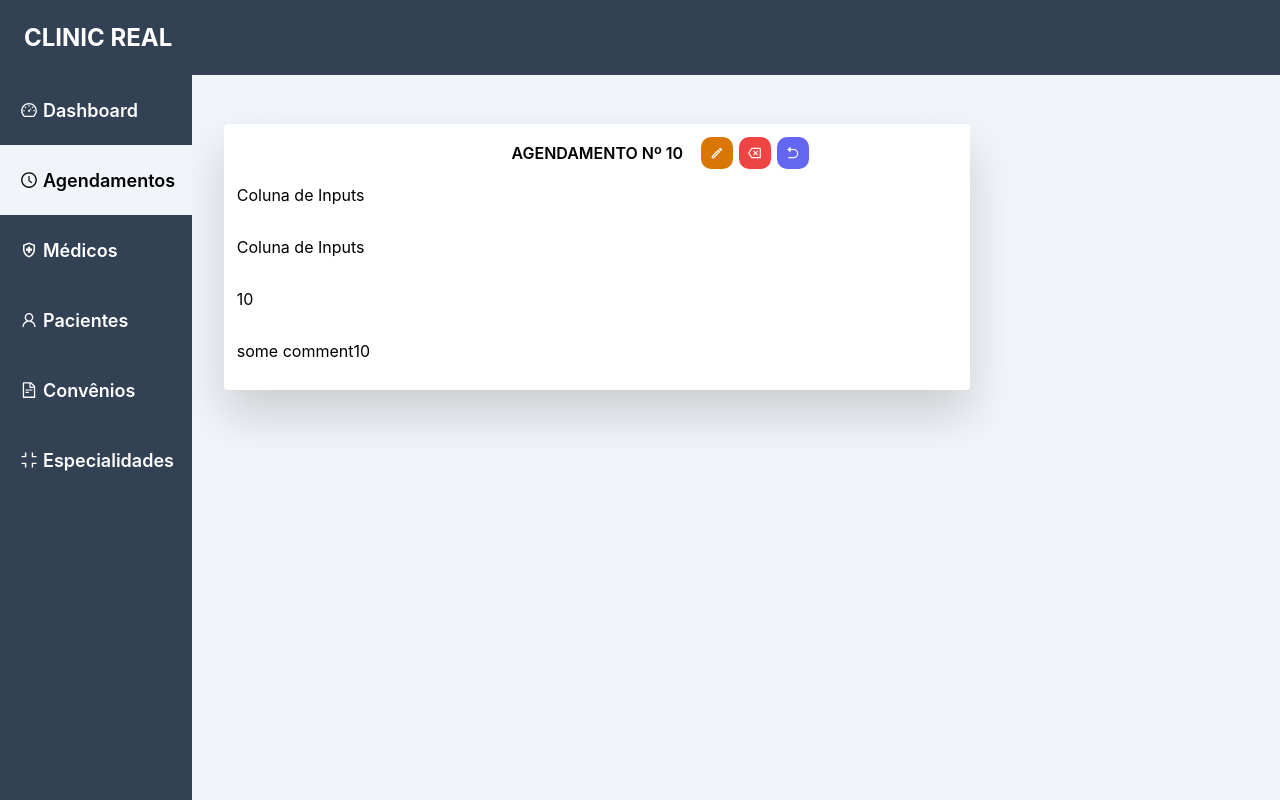
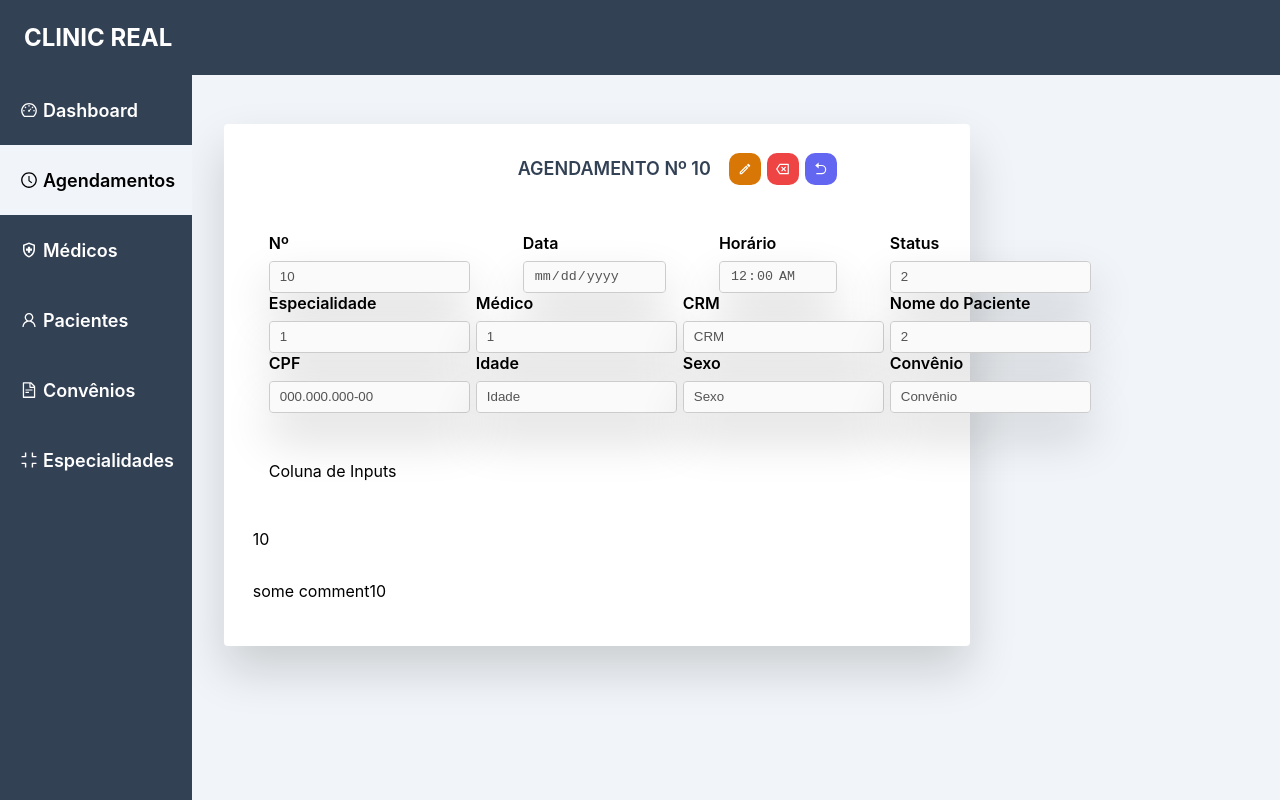
Before and after one commit to gusouza97/Project-Sistema-de-Agendamento-Medico, a React (Create React App) app in the folder app/front/: page /agendamentos/10 in a window 1280 px wide. Built offline with nearby package versions, Linux system fonts and the light colour scheme; data requests are answered from the project's data file.

Commit message:
update: implementar o layout geral da página de view agendamento

```diff
--- a/app/front/src/Components/Input/Input.js
+++ b/app/front/src/Components/Input/Input.js
@@ -1,10 +1,31 @@
 // Styles
 import style from './Input.module.css';
 
-function Input(){
-    return(
+function Input({
+  placeholder, type, value, disabled,
+}) {
+  return (
+    <div className={style.Input}>
 
-    );
+      {disabled === true && (
+        <input
+          type={type}
+          placeholder={placeholder}
+          value={value}
+          disabled
+        />
+      )}
+
+      {disabled === false && (
+      <input
+        type={type}
+        placeholder={placeholder}
+        value={value}
+      />
+      )}
+
+    </div>
+  );
 }
 
 export default Input;
--- a/app/front/src/Components/Input/Input.module.css
+++ b/app/front/src/Components/Input/Input.module.css
@@ -0,0 +1,23 @@
+.Input {
+    background:#FFF;
+    border: 1px solid #ccc;
+    border-radius:4px;
+    box-shadow:0px 24px 48px 0 rgba(0,0,0,0.16);
+    display: flex;
+    justify-content: space-between;
+    height: 30px;
+    margin-top: 0.5em;
+    width: 100%;
+}
+
+.Input input {
+    border: none;
+    outline: none;
+    padding: 5px 10px;
+    width: 100%;
+}
+
+.Input input::placeholder {
+    font-weight: 100;
+    font-size: 14px;
+}
--- a/app/front/src/Pages/Agendamentos/Visualizar/VerAgendamentos.js
+++ b/app/front/src/Pages/Agendamentos/Visualizar/VerAgendamentos.js
@@ -15,29 +15,40 @@ import Column from '../../../Layout/Column/Column';
 import Row from '../../../Layout/Row/Row';
 import Title from '../../../Components/Title/Title';
 import Button from '../../../Components/Button/Button';
+import Input from '../../../Components/Input/Input';
 
 function VerAgendamentos() {
   const params = useParams();
   const [agendamento, setAgendamento] = useState([]);
+  const [disabled, setDisabled] = useState(false);
+
+  const handleEdit = () => {
+    if (disabled === true) {
+      setDisabled(false);
+    } else {
+      setDisabled(true);
+    }
+  };
 
   useEffect(() => {
     const loadAll = async () => {
       const list = await getApi.getConsultaId(params.id);
       setAgendamento(list[0].data);
     };
-
+    setDisabled(true);
     loadAll();
   }, []);
 
   return (
     <Wrapper>
       <Panel width="ExtraLarge">
+        <div className={style.container_main}>
           <Column>
             <Row>
               <div className={style.header_agendamentoTitle}>
-              <Title text={`AGENDAMENTO Nº ${agendamento.id}`} />
+                <Title fontsize="title--fontsize_18px" color="title--color_dark" text={`AGENDAMENTO Nº ${agendamento.id}`} />
                 <div className={style.container_buttons}>
-                <Button color="button--color_orange" type="Edit" handle="" />
+                  <Button color="button--color_orange" type="Edit" handle={handleEdit} />
                   <Button color="button--color_red" type="Delete" handle="" />
                   <Button color="button--color_blue" type="Back" handle="" />
                 </div>
@@ -46,7 +57,57 @@ function VerAgendamentos() {
             <Row>
               <Column>
                 <div className={style.container_agendamentoInputs}>
-                <p>Coluna de Inputs</p>
+                  <Row>
+                    <Column>
+                      <Title text="Nº" />
+                      <Input placeholder="Registro" type="text" value={agendamento.id} disabled={disabled} />
+                    </Column>
+                    <Column>
+                      <Title text="Data" />
+                      <Input placeholder="Data" type="date" value={agendamento.date} disabled={disabled} />
+                    </Column>
+                    <Column>
+                      <Title text="Horário" />
+                      <Input placeholder="Horário" type="time" value={agendamento.horario} disabled={disabled} />
+                    </Column>
+                    <Column>
+                      <Title text="Status" />
+                      <Input placeholder="Status Consulta" type="text" value={agendamento.statusConsultaId} disabled={disabled} />
+                    </Column>
+                    <Column>
+                      <Title text="Especialidade" />
+                      <Input placeholder="Especialidade" type="text" value={agendamento.especialidadeId} disabled={disabled} />
+                    </Column>
+                    <Column>
+                      <Title text="Médico" />
+                      <Input placeholder="Médico" type="text" value={agendamento.medicoId} disabled={disabled} />
+                    </Column>
+                    <Column>
+                      <Title text="CRM" />
+                      <Input placeholder="CRM" type="text" value="CRM" disabled={disabled} />
+                    </Column>
+                    <Column>
+                      <Title text="Nome do Paciente" />
+                      <Input placeholder="Nome do Paciente" type="text" value={agendamento.pacienteId} disabled={disabled} />
+                    </Column>
+                    <Column>
+                      <Title text="CPF" />
+                      <Input placeholder="CPF" type="text" value="000.000.000-00" disabled={disabled} />
+                    </Column>
+                    <Column>
+                      <Title text="Idade" />
+                      <Input placeholder="Idade" type="text" value="Idade" disabled={disabled} />
+                    </Column>
+                    <Column>
+                      <Title text="Sexo" />
+                      <Input placeholder="Sexo" type="text" value="Sexo" disabled={disabled} />
+                    </Column>
+                    <Column>
+                      <Title text="Convênio" />
+                      <Input placeholder="Convênio" type="text" value="Convênio" disabled={disabled} />
+                    </Column>
+
+                  </Row>
                 </div>
               </Column>
               <Column>
@@ -58,6 +119,7 @@ function VerAgendamentos() {
             <p>{agendamento.id}</p>
             <p>{agendamento.detalhes}</p>
           </Column>
+        </div>
       </Panel>
     </Wrapper>
   );
--- a/app/front/src/Pages/Agendamentos/Visualizar/VerAgendamentos.module.css
+++ b/app/front/src/Pages/Agendamentos/Visualizar/VerAgendamentos.module.css
@@ -1,8 +1,13 @@
+.container_main {
+    margin: 1em;
+}
+
 .header_agendamentoTitle {
     width: 100%;
     display: flex;
     align-items: center;
     justify-content: center;
+    margin-bottom: 2em;
 }
 
 .container_buttons {
@@ -12,9 +17,11 @@
 }
 
 .container_agendamentoInputs {
-    width: 850px;
+    width: 820px;
+    padding: 1em;
 }
 
 .container_agendamentosPhotoProfile {
-    width: 450px;
+    width: 380px;
+    padding: 1em;
 }
```
Also changed, not shown: app/front/.eslintrc.json. Lines whose indentation alone changed are shown as unchanged.
